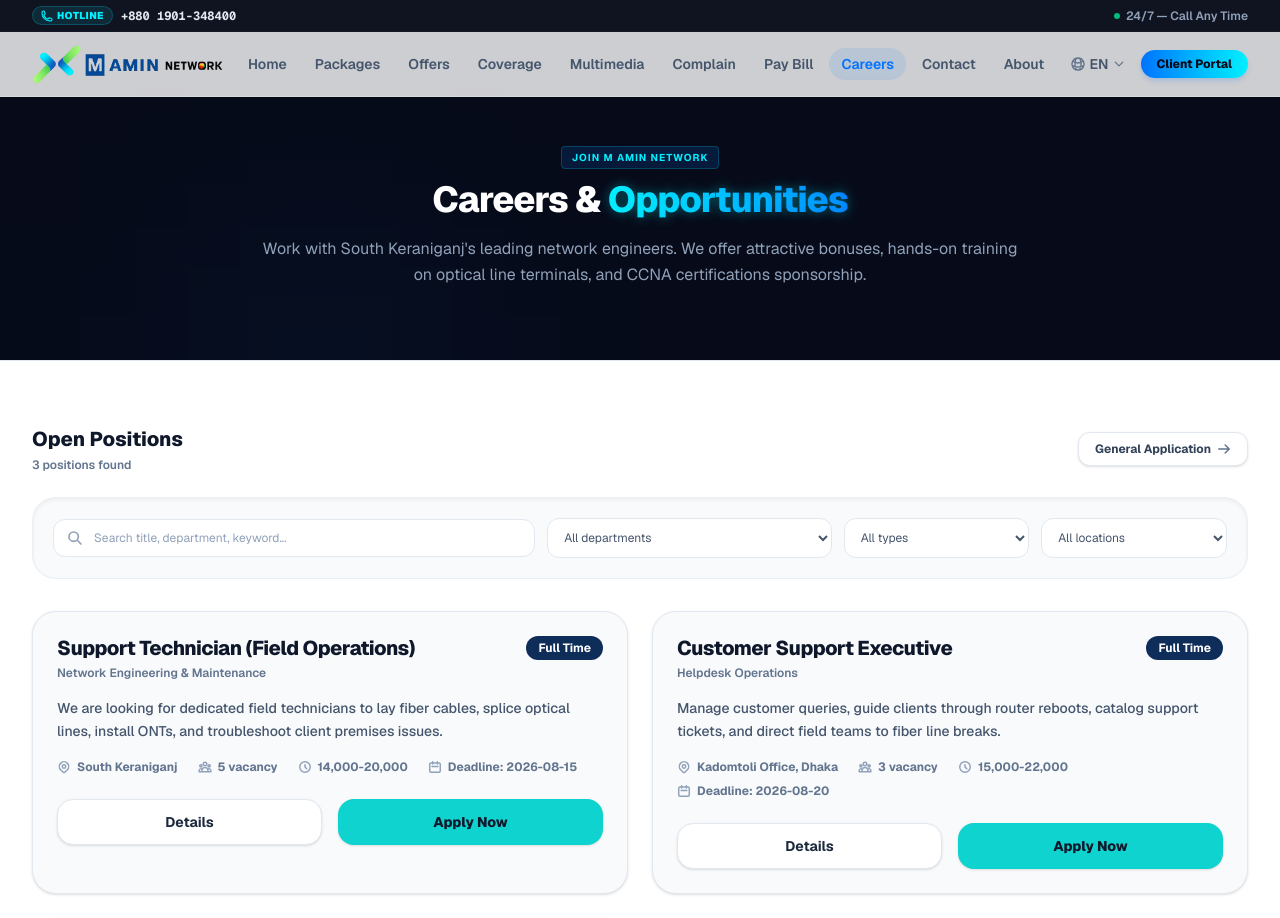
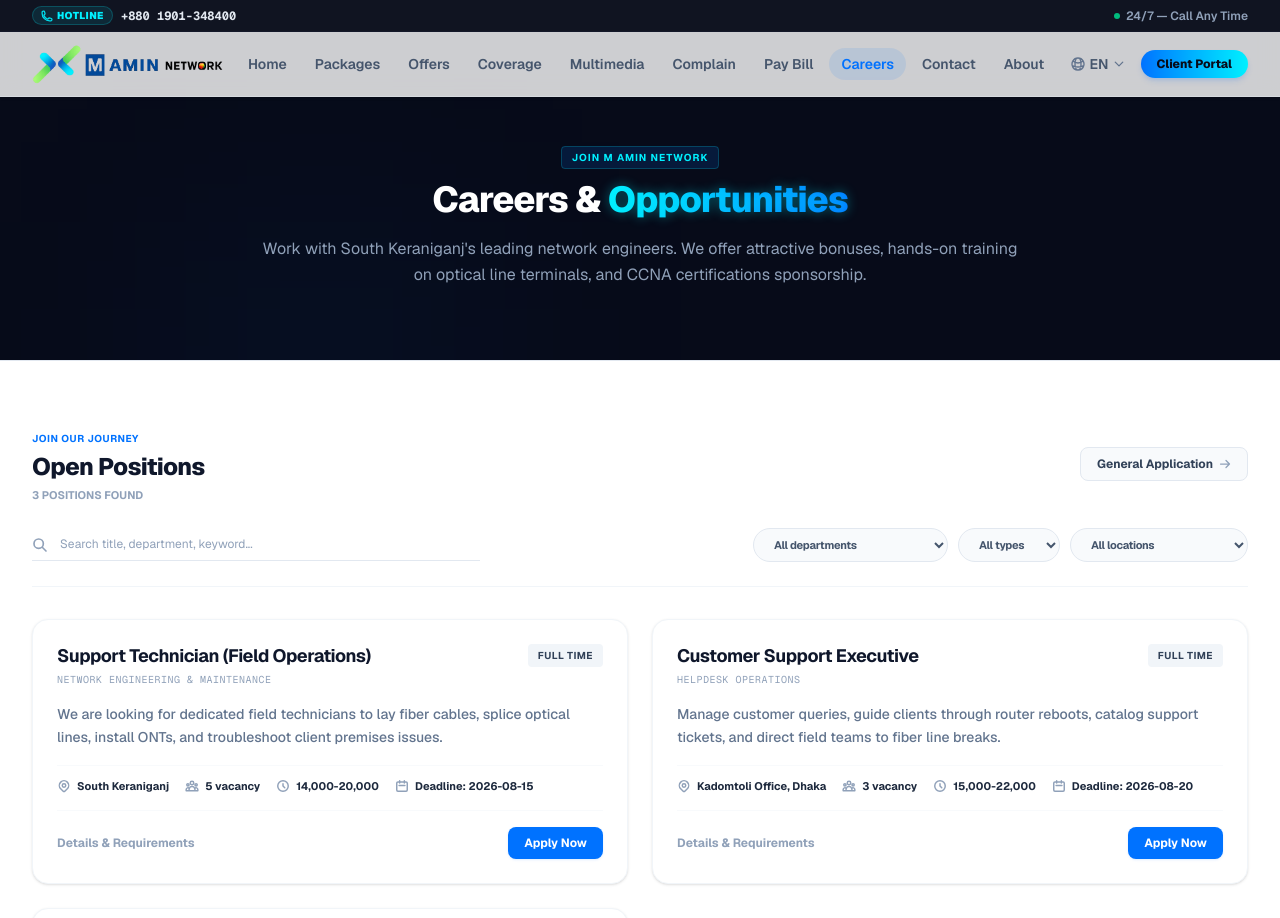
Before and after one commit to princeshiamofficial/M-Amin-Network, a Next.js app: page /careers in a window 1280 px wide. Shown: the top 918 px of the page. Built offline with nearby package versions, Linux system fonts and the light colour scheme.

Commit message:
style: refine Careers page to look modern and minimal

```diff
--- a/src/app/careers/page.tsx
+++ b/src/app/careers/page.tsx
@@ -211,8 +211,9 @@
           {/* Open Positions Section Header */}
           <div className="flex flex-col sm:flex-row justify-between items-start sm:items-center gap-4 mb-6">
             <div>
-              <h2 className="text-xl font-extrabold text-slate-900">{t("Open Positions", "উন্মুক্ত পদসমূহ")}</h2>
-              <p className="text-xs text-slate-500 mt-1 font-semibold">
+              <span className="text-[10px] font-bold text-brand-blue tracking-wider uppercase">{t("Join Our Journey", "আমাদের সাথে যুক্ত হোন")}</span>
+              <h2 className="text-2xl font-extrabold text-slate-900 tracking-tight mt-0.5">{t("Open Positions", "উন্মুক্ত পদসমূহ")}</h2>
+              <p className="text-[11px] text-slate-400 font-bold uppercase mt-1">
                 {filteredJobs.length} {filteredJobs.length === 1 ? t("position found", "টি পদ পাওয়া গেছে") : t("positions found", "টি পদ পাওয়া গেছে")}
               </p>
             </div>
@@ -232,21 +233,20 @@
                 salary: "Negotiable",
                 deadline: "Open Always"
               })}
-              className="flex items-center gap-1.5 px-4 py-2 bg-white hover:bg-slate-50 border border-slate-200 text-slate-700 text-xs font-bold rounded-xl shadow-sm transition-all cursor-pointer"
+              className="flex items-center gap-1.5 px-4 py-2 bg-slate-50 hover:bg-slate-100 border border-slate-200 text-slate-700 text-xs font-bold rounded-lg transition-all cursor-pointer"
             >
               <span>{t("General Application", "সাধারণ আবেদন")}</span>
-              <svg className="w-3.5 h-3.5 text-slate-500" fill="none" viewBox="0 0 24 24" stroke="currentColor" strokeWidth="2.5">
+              <svg className="w-3 h-3 text-slate-400" fill="none" viewBox="0 0 24 24" stroke="currentColor" strokeWidth="2.5">
                 <path strokeLinecap="round" strokeLinejoin="round" d="M14 5l7 7m0 0l-7 7m7-7H3" />
               </svg>
             </button>
           </div>
 
-          {/* Search & Filter Bar Row */}
-          <div className="bg-slate-50 border border-slate-200/60 rounded-3xl p-4 sm:p-5 mb-8 flex flex-col gap-4 shadow-inner">
-            <div className="grid grid-cols-1 lg:grid-cols-12 gap-3">
-              {/* Search Input (Takes 5 cols) */}
-              <div className="lg:col-span-5 relative flex items-center">
-                <span className="absolute left-3.5 text-slate-400">
+          {/* Search & Filter Bar Row (Modern & Minimal) */}
+          <div className="flex flex-col lg:flex-row gap-4 items-center justify-between mb-8 pb-6 border-b border-slate-100">
+            {/* Search Input */}
+            <div className="relative w-full lg:max-w-md flex items-center">
+              <span className="absolute left-0 text-slate-400">
                 <svg className="w-4 h-4" fill="none" viewBox="0 0 24 24" stroke="currentColor" strokeWidth="2.5">
                   <path strokeLinecap="round" strokeLinejoin="round" d="M21 21l-6-6m2-5a7 7 0 11-14 0 7 7 0 0114 0z" />
                 </svg>
@@ -256,48 +256,41 @@
                 placeholder={t("Search title, department, keyword...", "পদবি, বিভাগ বা কিওয়ার্ড অনুসন্ধান করুন...")}
                 value={searchTerm}
                 onChange={(e) => setSearchTerm(e.target.value)}
-                  className="w-full bg-white border border-slate-200 rounded-xl pl-10 pr-4 py-2.5 text-xs text-slate-700 placeholder-slate-400 focus:outline-none focus:border-brand-blue transition-all"
+                className="w-full bg-transparent pl-7 pr-3 py-2 text-xs text-slate-700 placeholder-slate-400 focus:outline-none border-b border-slate-200 focus:border-brand-blue transition-all"
               />
             </div>
 
-              {/* Department Dropdown (Takes 3 cols) */}
-              <div className="lg:col-span-3">
+            {/* Dropdowns Filters */}
+            <div className="flex flex-wrap items-center gap-2.5 w-full lg:w-auto">
               <select
                 value={selectedDept}
                 onChange={(e) => setSelectedDept(e.target.value)}
-                  className="w-full bg-white border border-slate-200 rounded-xl px-3 py-2.5 text-xs text-slate-600 focus:outline-none focus:border-brand-blue cursor-pointer"
+                className="bg-slate-50 hover:bg-slate-100/80 border border-slate-200 text-slate-600 rounded-full px-4 py-2 text-[11px] font-bold tracking-tight transition-all focus:outline-none focus:border-brand-blue cursor-pointer"
               >
                 <option value="All">{t("All departments", "সকল বিভাগ")}</option>
                 <option value="Network Engineering & Maintenance">{t("Engineering & Maintenance", "ইঞ্জিনিয়ারিং ও রক্ষণাবেক্ষণ")}</option>
                 <option value="Helpdesk Operations">{t("Helpdesk Operations", "হেল্পডেস্ক অপারেশনস")}</option>
                 <option value="Infrastructure Operations">{t("Infrastructure Operations", "ইনফ্রাস্ট্রাকচার অপারেশনস")}</option>
               </select>
-              </div>
 
-              {/* Type Dropdown (Takes 2 cols) */}
-              <div className="lg:col-span-2">
               <select
                 value={selectedType}
                 onChange={(e) => setSelectedType(e.target.value)}
-                  className="w-full bg-white border border-slate-200 rounded-xl px-3 py-2.5 text-xs text-slate-600 focus:outline-none focus:border-brand-blue cursor-pointer"
+                className="bg-slate-50 hover:bg-slate-100/80 border border-slate-200 text-slate-600 rounded-full px-4 py-2 text-[11px] font-bold tracking-tight transition-all focus:outline-none focus:border-brand-blue cursor-pointer"
               >
                 <option value="All">{t("All types", "সকল টাইপ")}</option>
                 <option value="Full-Time">{t("Full-Time", "পূর্ণকালীন")}</option>
               </select>
-              </div>
 
-              {/* Location Dropdown (Takes 2 cols) */}
-              <div className="lg:col-span-2">
               <select
                 value={selectedLoc}
                 onChange={(e) => setSelectedLoc(e.target.value)}
-                  className="w-full bg-white border border-slate-200 rounded-xl px-3 py-2.5 text-xs text-slate-600 focus:outline-none focus:border-brand-blue cursor-pointer"
+                className="bg-slate-50 hover:bg-slate-100/80 border border-slate-200 text-slate-600 rounded-full px-4 py-2 text-[11px] font-bold tracking-tight transition-all focus:outline-none focus:border-brand-blue cursor-pointer"
               >
                 <option value="All">{t("All locations", "সকল লোকেশন")}</option>
                 <option value="South Keraniganj">{t("South Keraniganj", "দক্ষিণ কেরানীগঞ্জ")}</option>
                 <option value="Kadomtoli Office, Dhaka">{t("Kadomtoli Office, Dhaka", "কদমতলী অফিস, ঢাকা")}</option>
               </select>
-              </div>
             </div>
           </div>
 
@@ -307,26 +300,27 @@
               filteredJobs.map((job, idx) => (
                 <div
                   key={idx}
-                  className="p-6 rounded-3xl bg-[#f8fafc] border border-slate-200 shadow-sm hover:shadow-md transition-all flex flex-col gap-4 text-left relative"
+                  className="p-6 rounded-2xl bg-white border border-slate-100 shadow-sm hover:shadow-xl hover:shadow-slate-100/50 hover:border-slate-200/80 transition-all duration-300 flex flex-col justify-between h-full relative"
                 >
+                  <div className="space-y-4">
                     {/* Top Row: Title + Dept & Job Type Badge */}
                     <div className="flex justify-between items-start w-full gap-4">
                       <div>
-                      <h3 className="text-slate-900 font-extrabold text-xl tracking-tight leading-tight">{translateJobTitle(job.title)}</h3>
-                      <p className="text-xs text-slate-500 font-semibold mt-1">{translateDept(job.dept)}</p>
+                        <h3 className="text-slate-900 font-bold text-lg tracking-tight leading-snug hover:text-brand-blue transition-colors duration-200">{translateJobTitle(job.title)}</h3>
+                        <p className="text-[10px] text-slate-400 font-mono tracking-wider uppercase mt-1">{translateDept(job.dept)}</p>
                       </div>
-                    <span className="bg-[#0f2d59] text-white text-[10px] sm:text-xs font-bold px-3 py-1 rounded-full flex-shrink-0">
+                      <span className="bg-slate-100 text-slate-700 text-[10px] font-bold tracking-wider uppercase px-2.5 py-1 rounded flex-shrink-0">
                         {translateJobType(job.type)}
                       </span>
                     </div>
 
                     {/* Middle Row: Description */}
-                  <p className="text-xs sm:text-sm text-slate-600 leading-relaxed font-medium">
+                    <p className="text-xs sm:text-sm text-slate-500 leading-relaxed font-medium">
                       {translateJobDesc(job.desc)}
                     </p>
 
                     {/* Third Row: Details Info Badges */}
-                  <div className="flex flex-wrap gap-x-5 gap-y-2 text-[11px] sm:text-xs text-slate-500 items-center font-bold">
+                    <div className="flex flex-wrap gap-x-4 gap-y-2 text-[11px] text-slate-450 items-center font-bold pt-3 border-t border-slate-50">
                       <span className="flex items-center gap-1.5">
                         <svg className="w-3.5 h-3.5 text-slate-400 flex-shrink-0" fill="none" viewBox="0 0 24 24" stroke="currentColor" strokeWidth="2.5">
                           <path strokeLinecap="round" strokeLinejoin="round" d="M17.657 16.657L13.414 20.9a1.998 1.998 0 01-2.827 0l-4.244-4.243a8 8 0 1111.314 0z" />
@@ -353,14 +347,15 @@
                         {t("Deadline:", "Deadline:")} {job.deadline}
                       </span>
                     </div>
+                  </div>
 
                   {/* Fourth Row: Buttons */}
-                  <div className="grid grid-cols-2 gap-4 mt-2">
+                  <div className="flex items-center justify-between mt-4 pt-4 border-t border-slate-50">
                     <button
                       onClick={() => setSelectedJob(job)}
-                      className="w-full bg-white hover:bg-slate-100 border border-slate-200 text-slate-800 py-3 rounded-2xl font-bold transition-all text-xs sm:text-sm cursor-pointer text-center shadow-sm"
+                      className="text-xs font-bold text-slate-400 hover:text-slate-700 transition-colors duration-250 cursor-pointer"
                     >
-                      {t("Details", "বিস্তারিত")}
+                      {t("Details & Requirements", "বিস্তারিত ও যোগ্যতা")}
                     </button>
                     <button
                       onClick={() => {
@@ -370,7 +365,7 @@
                           if (input) input.focus();
                         }, 100);
                       }}
-                      className="w-full bg-[#0ed3cf] hover:bg-[#0bc0bd] text-slate-900 py-3 rounded-2xl font-extrabold transition-all text-xs sm:text-sm cursor-pointer text-center shadow-sm"
+                      className="bg-brand-blue text-white px-4 py-2 rounded-lg text-xs font-bold hover:bg-brand-blue/90 transition-all duration-250 cursor-pointer shadow-sm shadow-brand-blue/10"
                     >
                       {t("Apply Now", "আবেদন করুন")}
                     </button>
@@ -378,7 +373,7 @@
                 </div>
               ))
             ) : (
-              <div className="p-12 text-center bg-slate-50 border border-slate-200/60 rounded-3xl">
+              <div className="col-span-1 md:col-span-2 p-12 text-center bg-slate-50 border border-slate-200/60 rounded-3xl">
                 <svg className="w-12 h-12 text-slate-350 mx-auto mb-3" fill="none" viewBox="0 0 24 24" stroke="currentColor" strokeWidth="1.5">
                   <path strokeLinecap="round" strokeLinejoin="round" d="M9.172 16.172a4 4 0 015.656 0M9 10h.01M15 10h.01M21 12a9 9 0 11-18 0 9 9 0 0118 0z" />
                 </svg>
```
Lines whose indentation alone changed are shown as unchanged.
